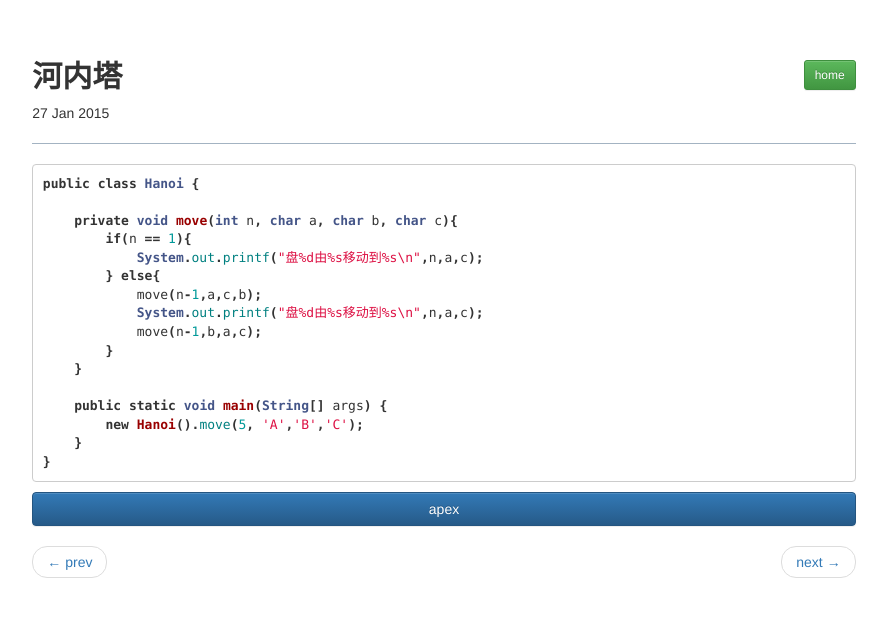
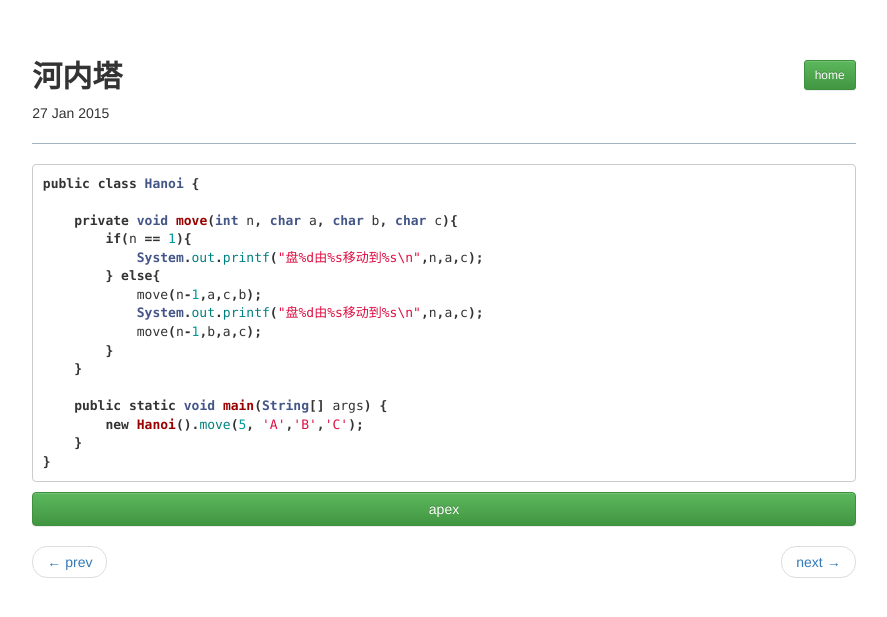
Before and after one commit to bit-ranger/blog, a Jekyll site: the page built from _posts/2015-01-27-hanoi.md, in a window 1280 px wide. Shown: the top 617 px of the page, without its empty margins (196-1083 px from the left). Built offline with Jekyll 4.4.1, drawn with Linux system fonts in a browser that asks for light colours; nearby versions of some CDN libraries; Markdown is read by kramdown in place of the engine named in the settings.

Commit message:
Update default.html

```diff
--- a/_layouts/default.html
+++ b/_layouts/default.html
@@ -24,7 +24,7 @@
 	                {{ content }}
 	            </div>
 	            <div class="text-center">
-	            	<a href="#" class="btn btn-primary btn-block"> apex </a>
+	            	<a href="#" class="btn btn-success btn-block"> apex </a>
 	            </div>
                     <nav>
                         <ul class="pager">
```
